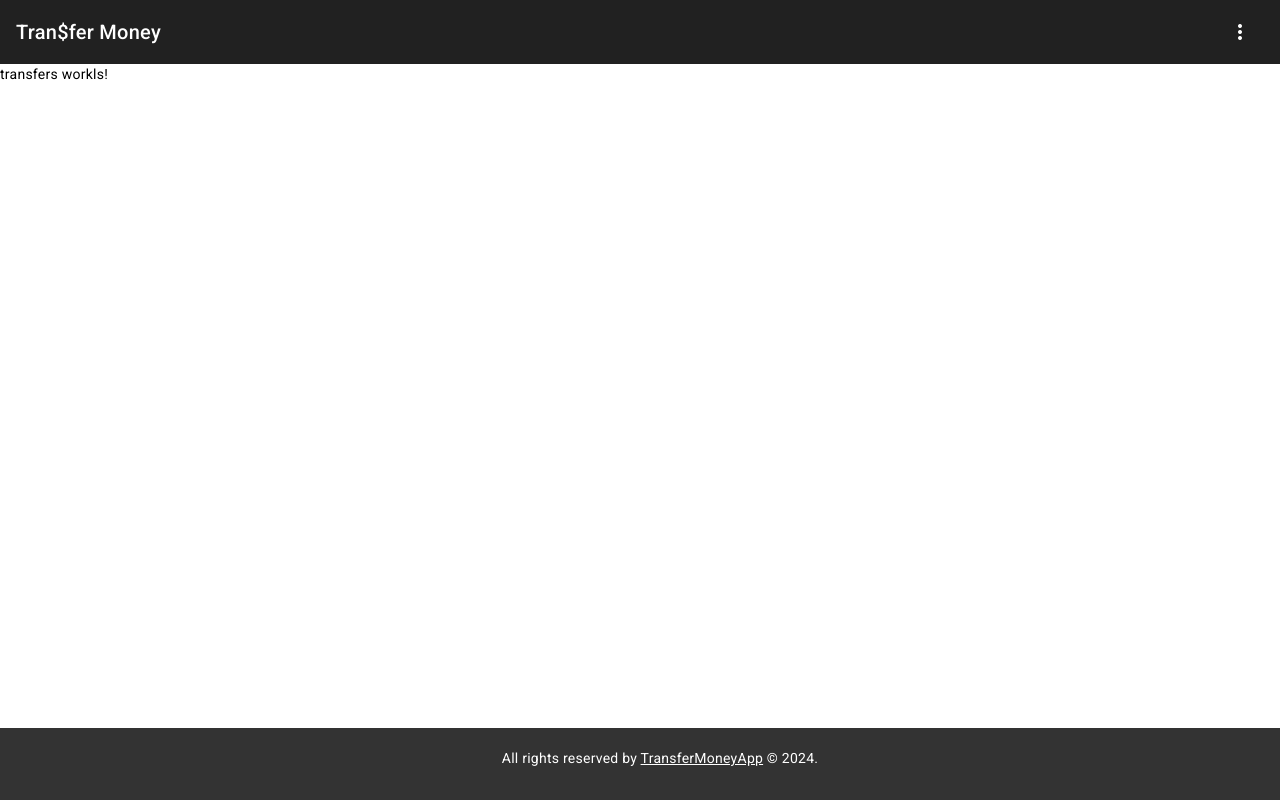
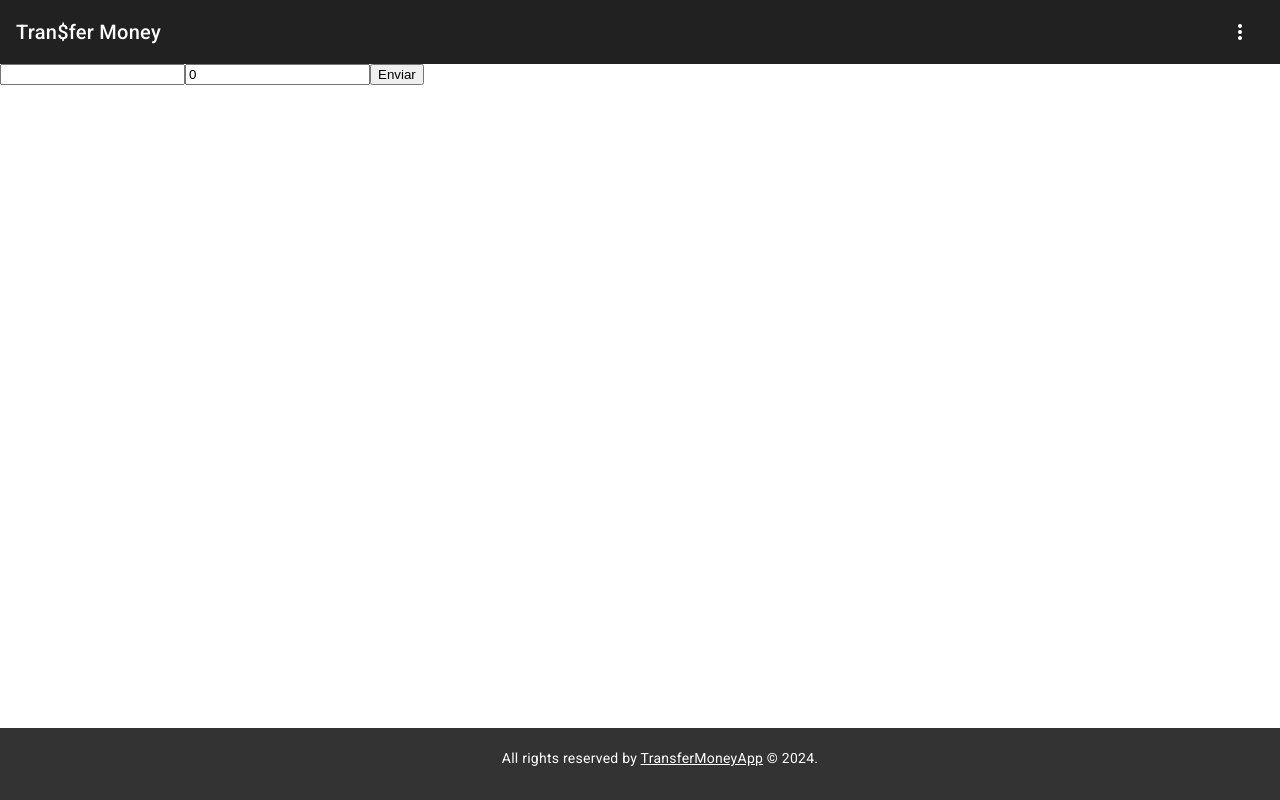
Before and after one commit to Franco-Spinelli/TransferMoney-Client, an Angular app: page /transfers in a window 1280 px wide. Built offline with nearby package versions, Linux system fonts and the light colour scheme; sample sign-in values are in the browser's storage.

Commit message:
Added postTransfer method in UserService to handle HTTP POST requests for creating new transfer. Implemented postTransfer method in TransfersComponent.

```diff
--- /dev/null
+++ b/src/app/services/createTransfer.ts
@@ -0,0 +1,5 @@
+export interface CreateTransfer {
+    recipientUser:any;
+    recipientCbu:any;
+    transferAmount:number;
+  }
--- a/src/app/services/user-service.service.ts
+++ b/src/app/services/user-service.service.ts
@@ -3,6 +3,8 @@ import { Injectable } from '@angular/core';
 import { Observable } from 'rxjs';
 import { User } from './user';
 import { Transfer } from './transfer';
+import { CreateTransfer } from './createTransfer';
+import { environment } from '../../environments/environment';
 
 @Injectable({
   providedIn: 'root'
@@ -11,9 +13,12 @@ export class UserServiceService {
 
   constructor(private http:HttpClient) { }
   getUser():Observable<User>{
-    return this.http.get<User>('http://localhost:8080/api/user/me')
+    return this.http.get<User>(environment.urlApi + '/user/me');
   }
   getTransfersMade():Observable<Transfer[]>{
-    return this.http.get<Transfer[]>('http://localhost:8080/api/user/transfers')
+    return this.http.get<Transfer[]>(environment.urlApi +'/user/transfers');
+  }
+  postTransfer(data: CreateTransfer):Observable<any>{
+    return this.http.post<any>(environment.urlApi + '/transfer/create',data);
   }
 }
--- a/src/app/transfers/transfers.component.html
+++ b/src/app/transfers/transfers.component.html
@@ -1 +1,5 @@
-<p>transfers workls!</p>
+<form [formGroup]="transferForm" (ngSubmit)="onSubmit()">
+    <input type="text" formControlName="recipient" required>
+    <input type="number" formControlName="transferAmount" required placeholder="Amount">
+    <button type="submit">Enviar</button>
+  </form>
--- a/src/app/transfers/transfers.component.ts
+++ b/src/app/transfers/transfers.component.ts
@@ -1,4 +1,8 @@
 import { Component } from '@angular/core';
+import { FormBuilder,FormGroup, Validators } from '@angular/forms';
+import { UserServiceService } from '../services/user-service.service';
+import { Transfer } from '../services/transfer';
+import { CreateTransfer } from '../services/createTransfer';
 
 @Component({
   selector: 'app-transfers',
@@ -6,5 +10,37 @@ import { Component } from '@angular/core';
   styleUrl: './transfers.component.css'
 })
 export class TransfersComponent {
+  transferForm: FormGroup;
+  constructor(private fb: FormBuilder,private userServie: UserServiceService){
+    this.transferForm = this.fb.group({
+      recipient: ['', Validators.required],
+      transferAmount: [0, [Validators.required, Validators.min(100)]]
+    });
+  }
+  onSubmit() {
+    if (this.transferForm.valid) {
+      const formValue = this.transferForm.value;
+      const transferDTO: CreateTransfer = {
+        transferAmount: formValue.transferAmount,
+        recipientUser: null,
+        recipientCbu: null,
+      };
+      if (isNaN(Number(formValue.recipient))) {
+        transferDTO.recipientUser = formValue.recipient;
+      } else {
+        transferDTO.recipientCbu = formValue.recipient;
+      }
 
+      this.userServie.postTransfer(transferDTO).subscribe((data)=>{
+        alert("Transfer success!");
+
+      }  ,(error)=>{
+        console.log(transferDTO);
+          alert("error unexpected!")
+      })
+
+    } else {
+      console.log('Form no valid');
+    }
+  }
 }
--- a/src/app/user-dashboard/user-dashboard.component.html
+++ b/src/app/user-dashboard/user-dashboard.component.html
@@ -22,9 +22,12 @@
       </mat-card-header>
       <mat-card-content>
         <ul class="transfer-list">
-          <li *ngFor="let transfer of transfers" class="transfer-item">
+          <li *ngFor="let transfer of transfers |  slice:-4" class="transfer-item">
             <mat-card class="card-transfer">
               <div class="transfer-details">
+                <p>
+                  <span>User Received:</span> {{ transfer.recipientUser }}
+                </p>
                 <p>
                   <span>CBU Received:</span> {{ transfer.recipientCbu }}
                 </p>
```
